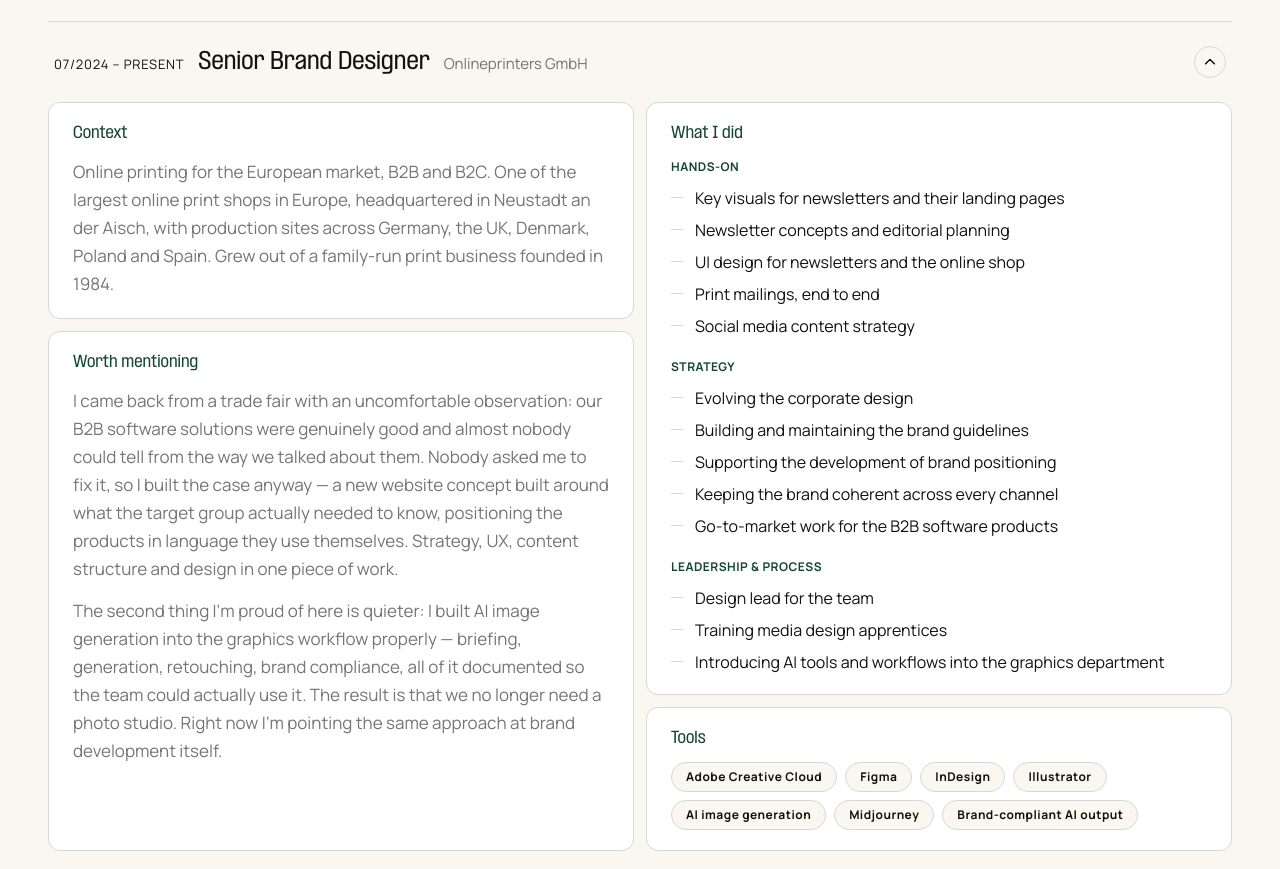
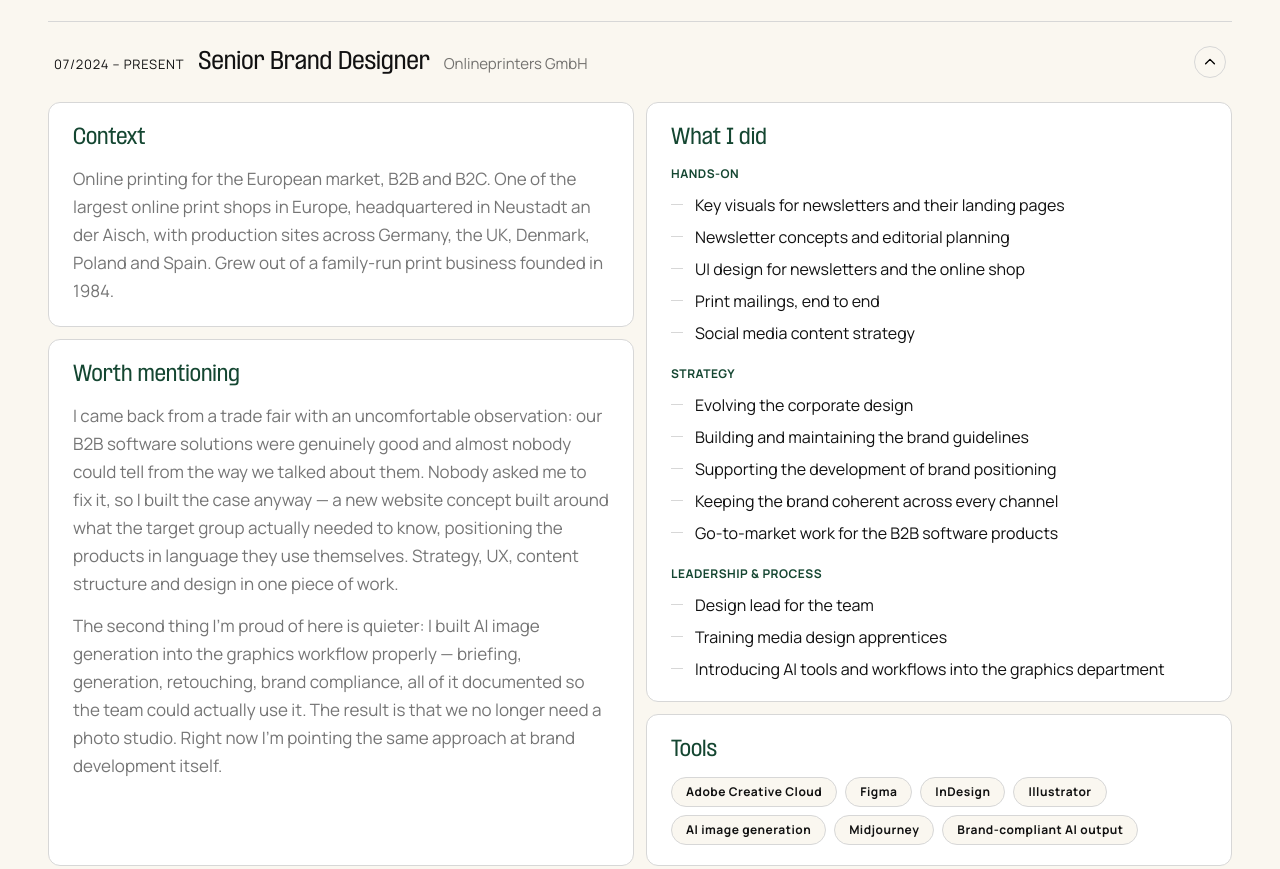
Before and after one commit to neotenist/portfolio, a website: page cv.html in a window 1280 px wide. Shown: the part 800-1669 px from the top of the page. Drawn offline with nearby package versions, Linux system fonts and the light colour scheme.

Commit message:
CV: bump bento box headings from 0.9375rem to 1.25rem

```diff
--- a/css/style.css
+++ b/css/style.css
@@ -1357,7 +1357,7 @@ h1, h2, h3, h4, h5, h6 { color: var(--heading-color) !important; }
 .cv-bento h4 {
   font-family: var(--font-display);
   font-weight: 500;
-  font-size: 0.9375rem;
+  font-size: 1.25rem;
   letter-spacing: 0;
   text-transform: none;
   color: var(--heading-color);
```
